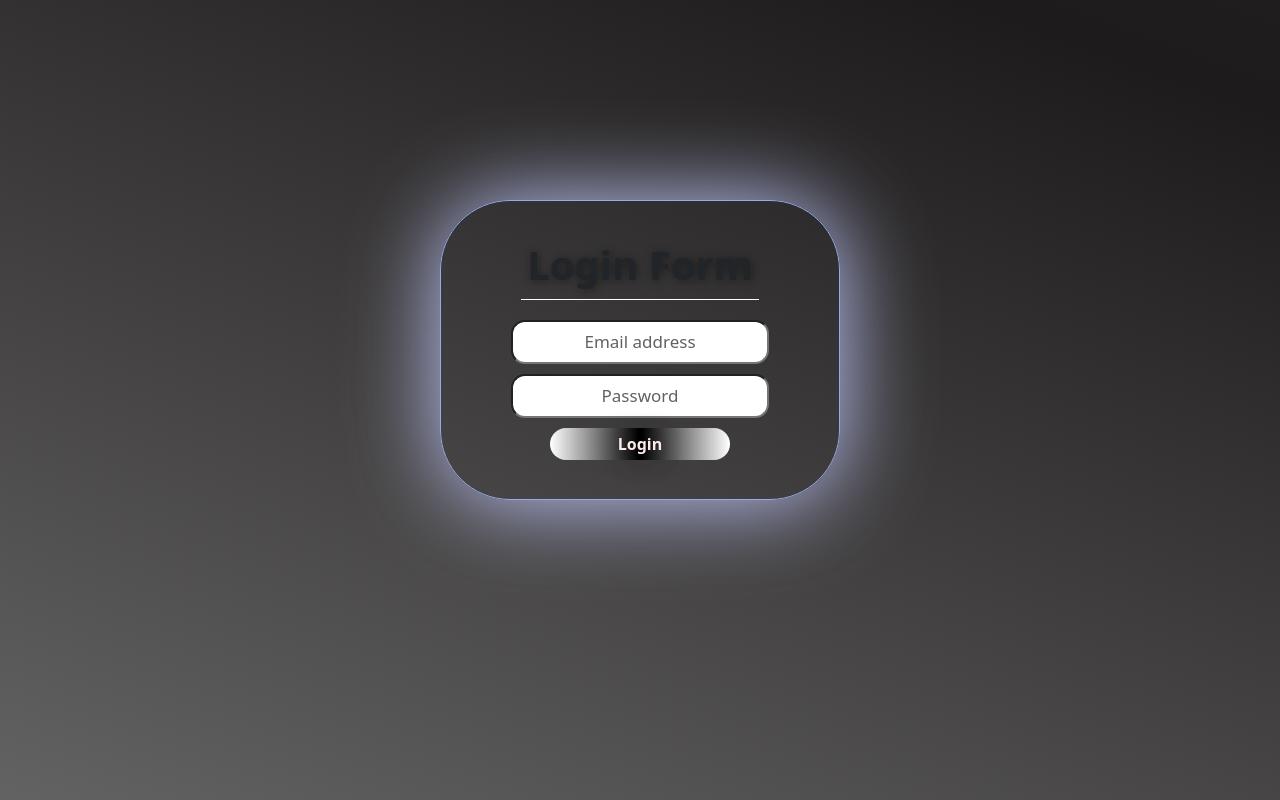
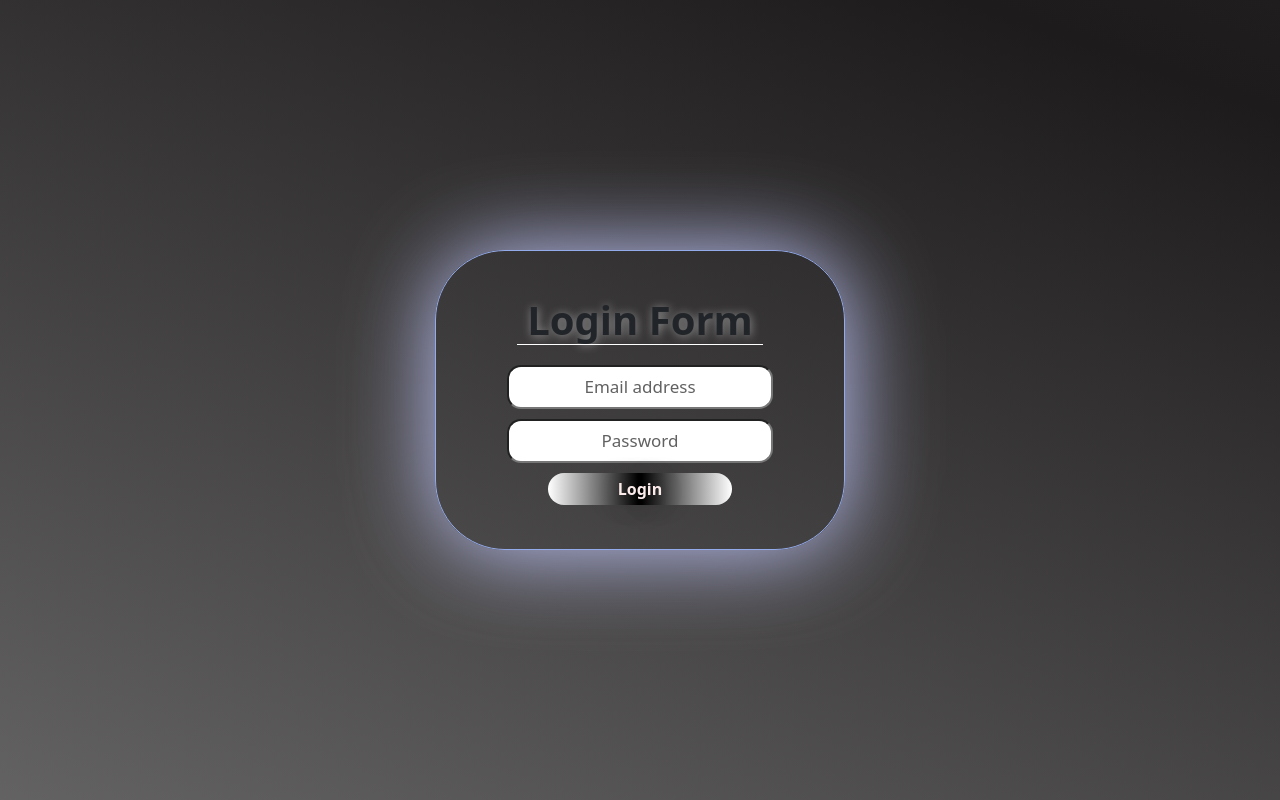
Before and after one commit to Shariar-Hasan/All-animation, a plain HTML site: page login1.html in a window 1280 px wide. Drawn offline with nearby package versions, Linux system fonts and the light colour scheme.

Commit message:
link problem fixed

```diff
--- a/css/style.css
+++ b/css/style.css
@@ -1,7 +1,6 @@
-html{
-    height: 100%;
-}
+
 body{
+    height: 100vh;
     animation-name: bgc;
     animation-timing-function: ease;
     animation-iteration-count: infinite;
@@ -26,22 +25,16 @@ body{
         background-position: 80% 60%;
     }
     100%{
-        background-position: 90% 30%;
+        background-position: 30% 10%;
     }
 }
 
 .login{
-    width: 400px;
+    width:100%;
     height:300px;
-    margin-right: auto;
-    margin-left: auto;
     background-color: transparent;
     border: .3px solid rgb(148, 171, 235);
     border-radius: 70px;
-    display: flex;
-    justify-content: center;
-    align-items: center;
-    margin-top: 200px;
     display: flex;
     justify-content: center;
     align-items: center;
@@ -53,13 +46,15 @@ body{
 .login h2{
 font-size: 40px;
 font-weight: 700;
-
 margin-bottom: 10px;
 transition: .7s;
-text-shadow: 1px 1px 10px rgba(0, 0, 0, 0.473);
+text-shadow: 1px 1px 10px rgba(255, 255, 255, 0.452);
+width: 65%;
+margin: 0 auto;
+text-align: center;
 }
 .login h2:hover{
-
+ color: white;
 text-shadow: 1px 1px 40px rgb(0, 0, 0);
 }
 .login input{
--- a/login1.html
+++ b/login1.html
@@ -1,30 +1,40 @@
 <!doctype html>
 <html lang="en">
+
 <head>
   <!-- Required meta tags -->
   <meta charset="utf-8">
   <meta name="viewport" content="width=device-width, initial-scale=1">
 
   <!-- Bootstrap CSS -->
-    <link rel="stylesheet" href="https://stackpath.bootstrapcdn.com/bootstrap/5.0.0-alpha1/css/bootstrap.min.css" integrity="sha384-r4NyP46KrjDleawBgD5tp8Y7UzmLA05oM1iAEQ17CSuDqnUK2+k9luXQOfXJCJ4I" crossorigin="anonymous">
+  <link rel="stylesheet" href="https://stackpath.bootstrapcdn.com/bootstrap/5.0.0-alpha1/css/bootstrap.min.css"
+    integrity="sha384-r4NyP46KrjDleawBgD5tp8Y7UzmLA05oM1iAEQ17CSuDqnUK2+k9luXQOfXJCJ4I" crossorigin="anonymous">
 
-    <title>Animation</title>
+  <title>login 1</title>
   <link rel="stylesheet" href="css/style.css">
 </head>
-  <body>
 
+<body class=" d-flex justify-content-center align-items-center ">
+    <div class="row">
+      <div class="col-md-4 mx-auto">
         <div class="login">
-        <h2>Login Form</h2>
+          <h2 class="display-3">Login Form</h2>
           <div class="line"></div>
           <input type="email" placeholder="Email address">
           <input type="email" placeholder="Password">
           <a href="#" class="button">Login</a>
         </div>
-
+      </div>
+    </div>
 
   <!-- Optional JavaScript -->
   <!-- Popper.js first, then Bootstrap JS -->
-    <script src="https://cdn.jsdelivr.net/npm/popper.js@1.16.0/dist/umd/popper.min.js" integrity="sha384-Q6E9RHvbIyZFJoft+2mJbHaEWldlvI9IOYy5n3zV9zzTtmI3UksdQRVvoxMfooAo" crossorigin="anonymous"></script>
-    <script src="https://stackpath.bootstrapcdn.com/bootstrap/5.0.0-alpha1/js/bootstrap.min.js" integrity="sha384-oesi62hOLfzrys4LxRF63OJCXdXDipiYWBnvTl9Y9/TRlw5xlKIEHpNyvvDShgf/" crossorigin="anonymous"></script>
+  <script src="https://cdn.jsdelivr.net/npm/popper.js@1.16.0/dist/umd/popper.min.js"
+    integrity="sha384-Q6E9RHvbIyZFJoft+2mJbHaEWldlvI9IOYy5n3zV9zzTtmI3UksdQRVvoxMfooAo"
+    crossorigin="anonymous"></script>
+  <script src="https://stackpath.bootstrapcdn.com/bootstrap/5.0.0-alpha1/js/bootstrap.min.js"
+    integrity="sha384-oesi62hOLfzrys4LxRF63OJCXdXDipiYWBnvTl9Y9/TRlw5xlKIEHpNyvvDShgf/"
+    crossorigin="anonymous"></script>
 </body>
+
 </html>
```
Also changed, not shown: index.html (+1 -1 lines), 1 other file. Lines whose indentation alone changed are shown as unchanged.
